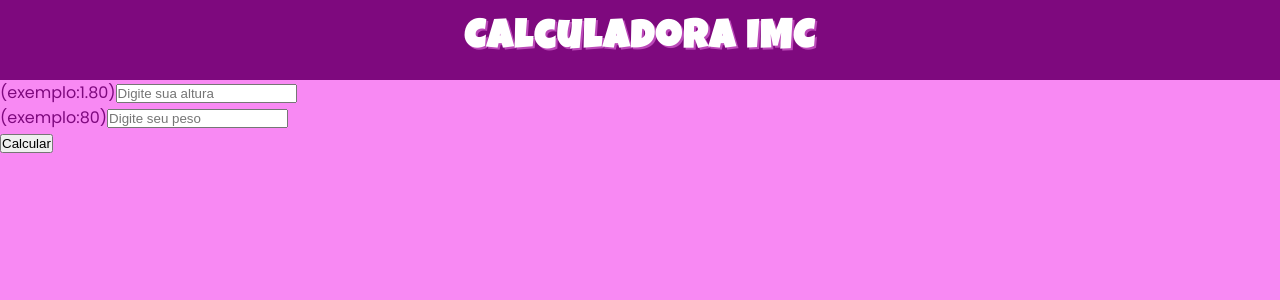
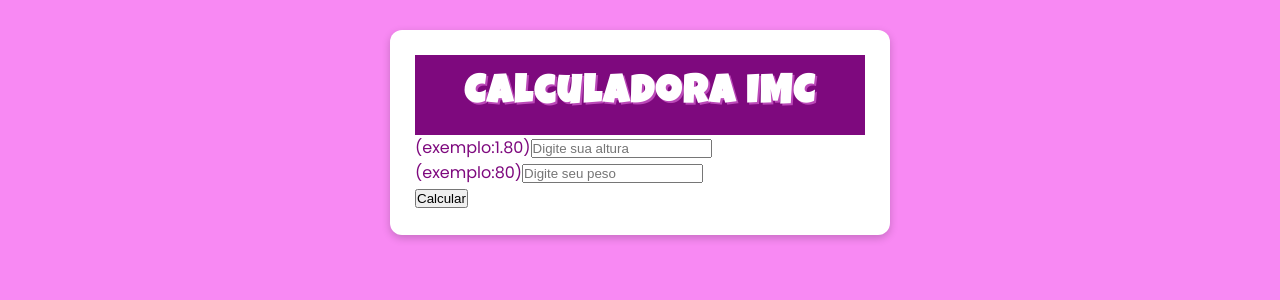
Before and after one commit to CPFrontEnd/CP4-IMC, a React (Vite) app: page / in a window 1280 px wide. Shown: the top 300 px of the page. Built offline with nearby package versions, Linux system fonts and the light colour scheme.

Commit message:
Área branca da calculadora

```diff
--- a/src/css/estilo.css
+++ b/src/css/estilo.css
@@ -0,0 +1,15 @@
+.container {
+  display: flex;
+  flex-direction: column;
+  align-items: center;
+  padding: 30px;
+}
+
+.box {
+  background: white;
+  padding: 25px;
+  border-radius: 12px;
+  box-shadow: 0 3px 8px rgba(0,0,0,0.2);
+  width: 100%;
+  max-width: 500px;
+}
```
